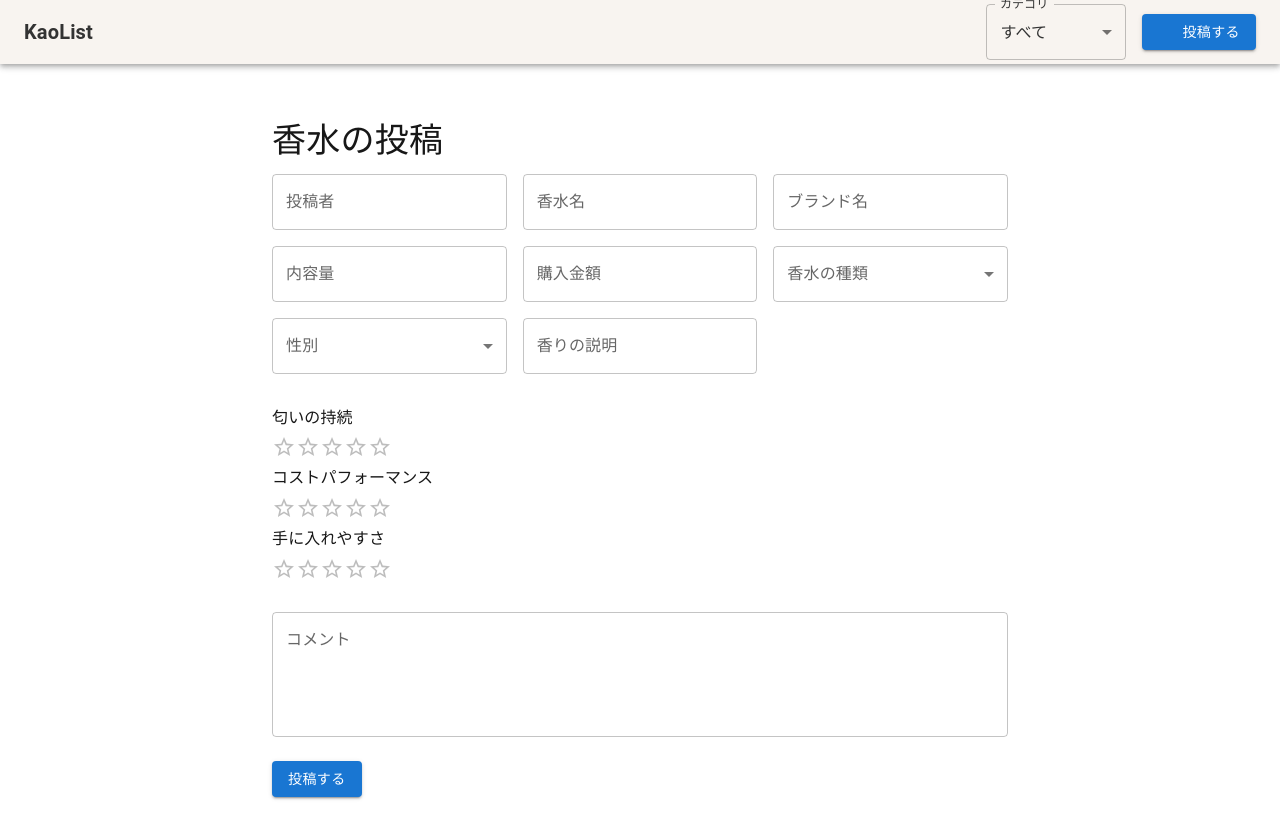
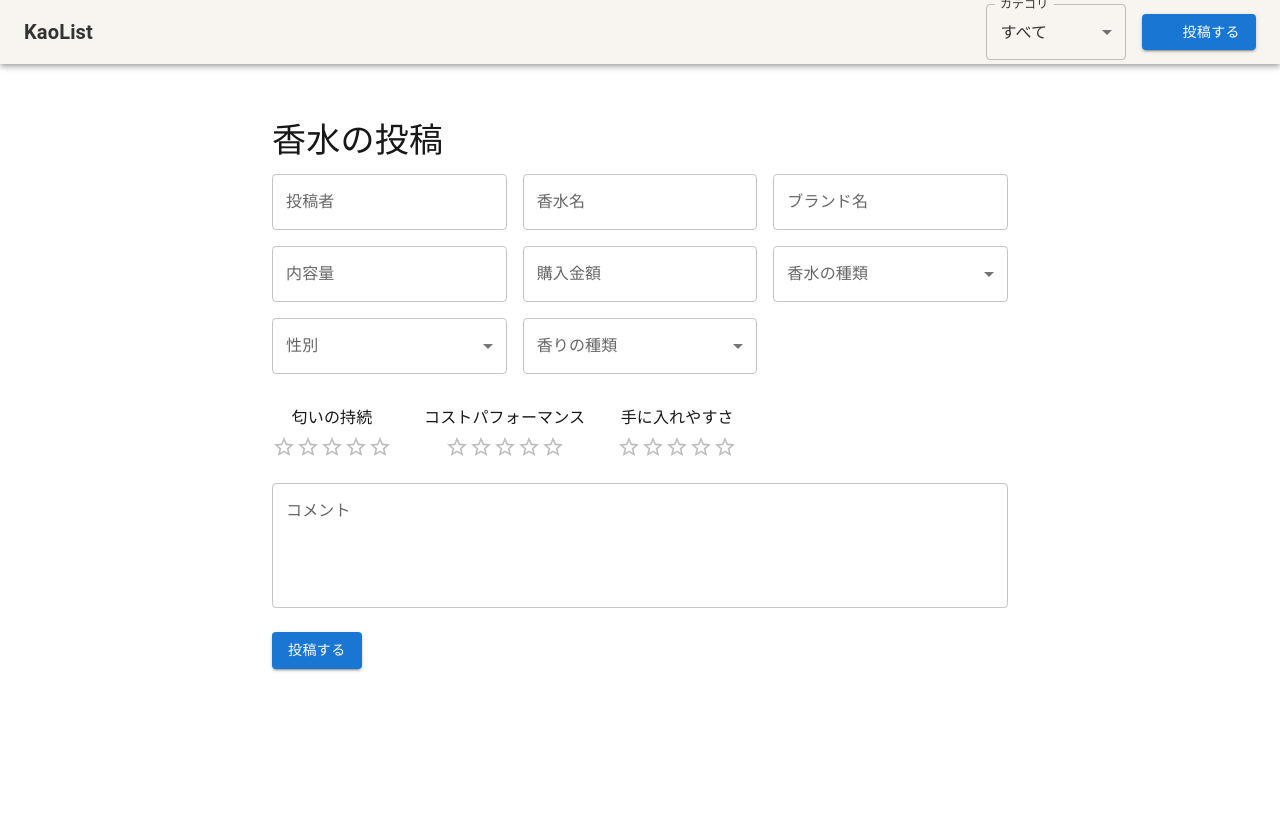
Before and after one commit to kayakku06/smell, a Next.js app in the folder smell2/: page /post in a window 1280 px wide. Shown: the top 838 px of the page. After the commit the page ends 800 px from the top, so only its background shows below. Built offline with nearby package versions, Linux system fonts and the light colour scheme; some icons are missing.

Commit message:
香りの種類をカラム式に変更

```diff
--- a/smell2/src/app/post/page.tsx
+++ b/smell2/src/app/post/page.tsx
@@ -16,6 +16,7 @@ const PostForm: React.FC = () => {
     volume: '',
     price: '',
     type: '',
+    smelltype: '',
     gender: '',
     scent: '',
     longevity: 0,
@@ -54,9 +55,10 @@ const PostForm: React.FC = () => {
         <FormControl>
           <InputLabel>香水の種類</InputLabel>
           <Select name="type" value={form.type} onChange={handleChange}>
+            <MenuItem value="P">P</MenuItem>
+            <MenuItem value="EDP">EDP</MenuItem>
             <MenuItem value="EDT">EDT</MenuItem>
-            <MenuItem value="EDP">EDP</MenuItem>
-            <MenuItem value="香水">香水</MenuItem>
+            <MenuItem value="EDC">EDC</MenuItem>
           </Select>
         </FormControl>
 
@@ -69,19 +71,44 @@ const PostForm: React.FC = () => {
           </Select>
         </FormControl>
 
-        <TextField label="香りの説明" name="scent" value={form.scent} onChange={handleChange} />
+        <FormControl>
+          <InputLabel>香りの種類</InputLabel>
+          <Select name="type" value={form.smelltype} onChange={handleChange}>
+            <MenuItem value="シトラス">シトラス</MenuItem>
+            <MenuItem value="フルーティ">フルーティ</MenuItem>
+            <MenuItem value="フローラル">フローラル</MenuItem>
+            <MenuItem value="シプレー">シプレー</MenuItem>
+            <MenuItem value="オリエンタル">オリエンタル</MenuItem>
+          </Select>
+        </FormControl>
       </Box>
 
-      <Box mt={4}>
-        <Typography gutterBottom>匂いの持続</Typography>
-        <Rating value={form.longevity} onChange={(_, val) => handleRatingChange('longevity', val)} />
+     <Box mt={4} display="flex" gap={4}>
+  <Box display="flex" flexDirection="column" alignItems="center">
+    <Typography gutterBottom>匂いの持続</Typography>
+    <Rating
+      value={form.longevity}
+      onChange={(_, val) => handleRatingChange('longevity', val)}
+    />
+  </Box>
 
-        <Typography gutterBottom>コストパフォーマンス</Typography>
-        <Rating value={form.costPerformance} onChange={(_, val) => handleRatingChange('costPerformance', val)} />
+  <Box display="flex" flexDirection="column" alignItems="center">
+    <Typography gutterBottom>コストパフォーマンス</Typography>
+    <Rating
+      value={form.costPerformance}
+      onChange={(_, val) => handleRatingChange('costPerformance', val)}
+    />
+  </Box>
 
-        <Typography gutterBottom>手に入れやすさ</Typography>
-        <Rating value={form.availability} onChange={(_, val) => handleRatingChange('availability', val)} />
-      </Box>
+  <Box display="flex" flexDirection="column" alignItems="center">
+    <Typography gutterBottom>手に入れやすさ</Typography>
+    <Rating
+      value={form.availability}
+      onChange={(_, val) => handleRatingChange('availability', val)}
+    />
+  </Box>
+</Box>
+
 
       <Box mt={3}>
         <TextField
```
